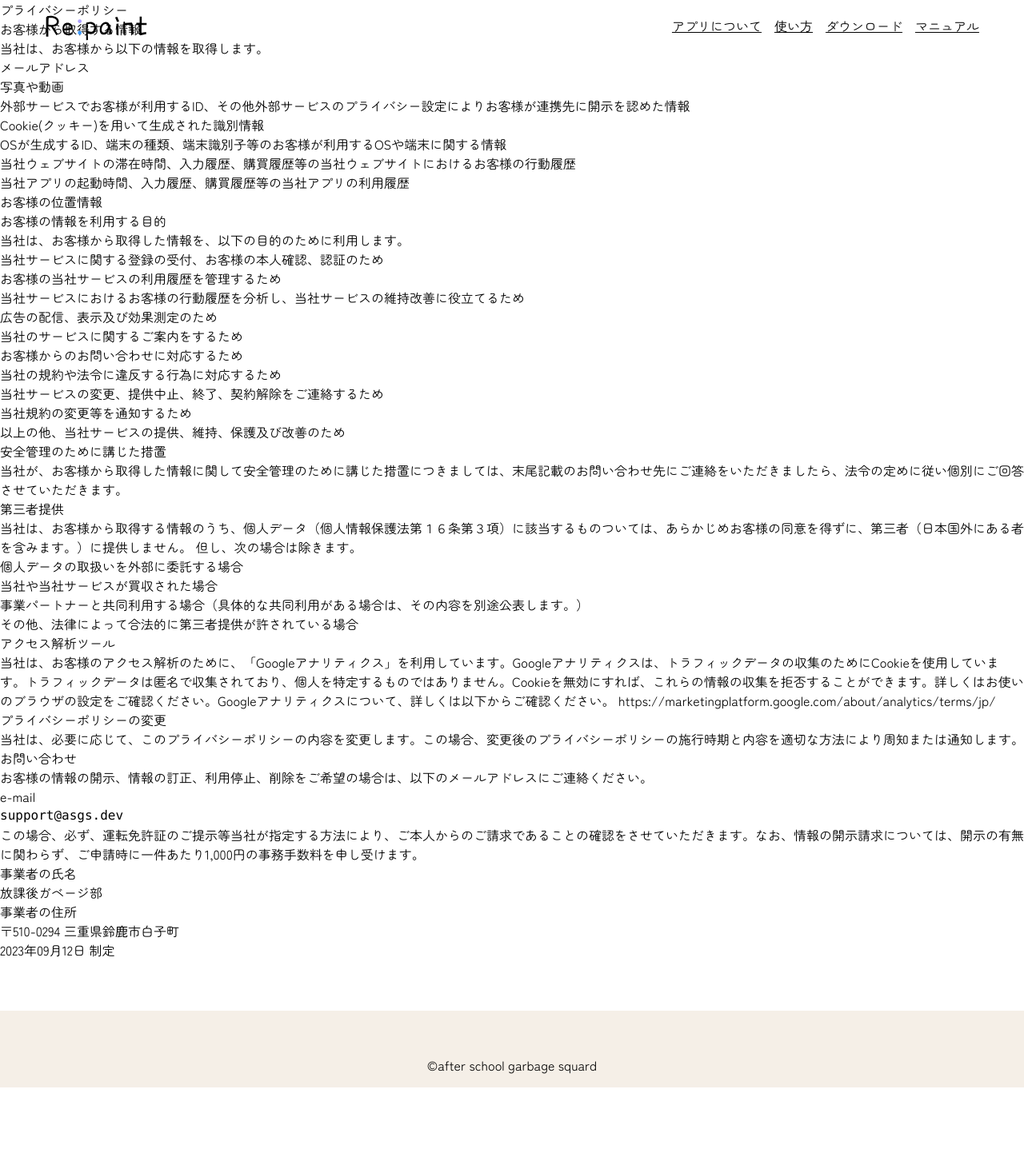
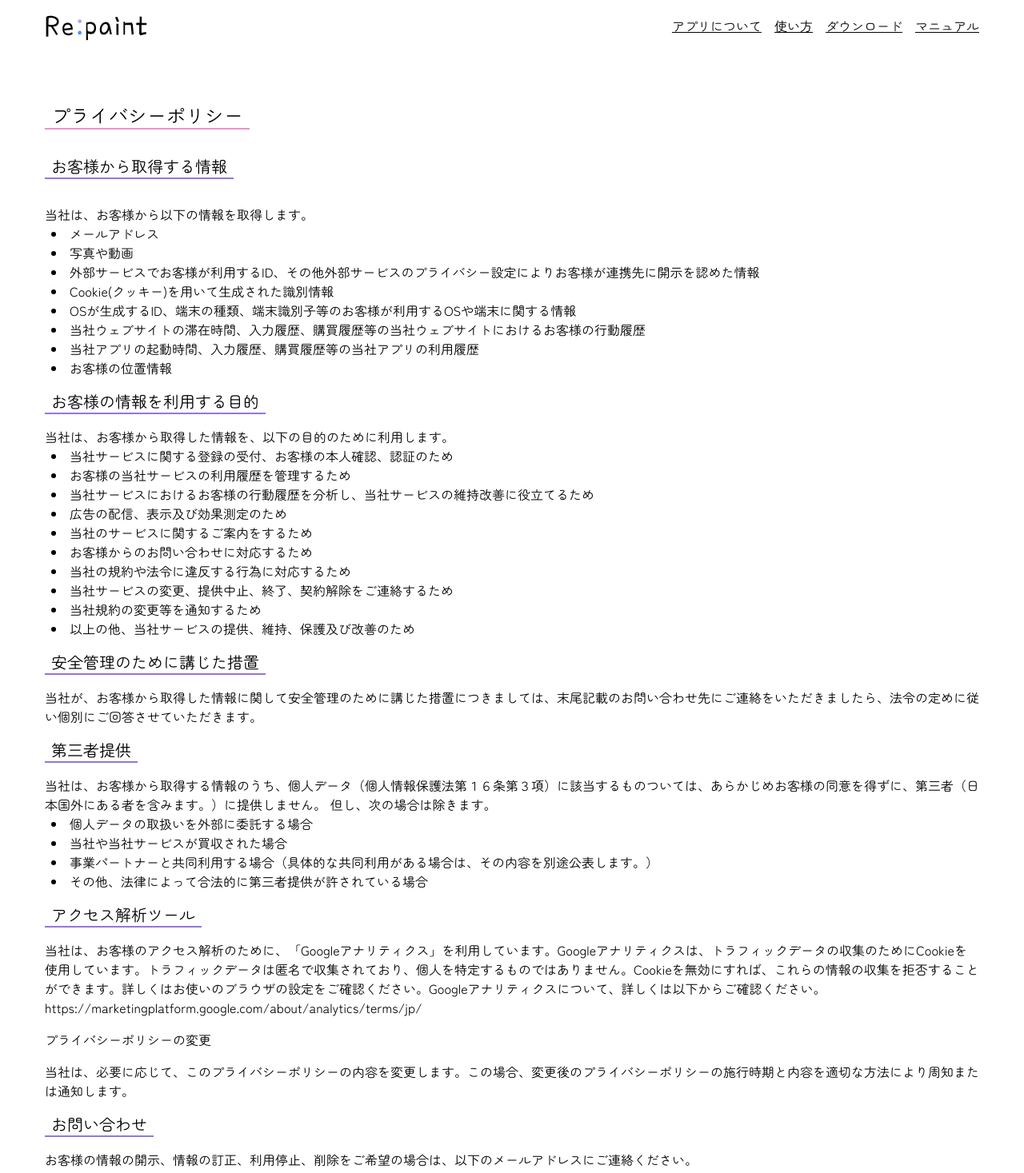
Before and after one commit to after-school-garbage-squad/repaint-LP, a React (Vite) app: page /privacy in a window 1280 px wide. Shown: the top 1467 px of the page at 80% size. Before the commit the page ends 1360 px from the top, so only its background shows below. Built offline with nearby package versions, Linux system fonts and the light colour scheme.

Commit message:
feat: プライバシーポリシーのスタイリング

```diff
--- a/src/pages/privacy.tsx
+++ b/src/pages/privacy.tsx
@@ -4,9 +4,9 @@ import { Footer } from "../ui/Footer";
 import { Header } from "../ui/Header";
 
 const menuList = [
-  { href: "#about", label: "アプリについて" },
-  { href: "#howtouse", label: "使い方" },
-  { href: "#download", label: "ダウンロード" },
+  { href: "/#about", label: "アプリについて" },
+  { href: "/#howtouse", label: "使い方" },
+  { href: "/#download", label: "ダウンロード" },
   { href: "/manual", label: "マニュアル" },
 ];
 
@@ -15,13 +15,17 @@ export const Privacy: FC = () => {
     <>
       <Header menuList={menuList} />
       <div className="grid gap-16">
-        <main>
-          <h1>プライバシーポリシー</h1>
-          <section>
-            <h2>お客様から取得する情報</h2>
-            <section>
+        <main className="mx-auto mt-24 w-full max-w-[1200px] px-4">
+          <h1 className="mt-8 w-max border-b-2 border-pink px-2 text-2xl">
+            プライバシーポリシー
+          </h1>
+          <section className="mt-8 flex flex-col gap-4">
+            <h2 className="w-max border-b-2 border-purple px-2 text-xl">
+              お客様から取得する情報
+            </h2>
+            <section className="mt-4">
               <p>当社は、お客様から以下の情報を取得します。</p>
-              <ul>
+              <ul className="list-inside list-disc pl-2">
                 <li>メールアドレス</li>
                 <li>写真や動画</li>
                 <li>
@@ -40,12 +44,14 @@ export const Privacy: FC = () => {
                 <li>お客様の位置情報</li>
               </ul>
             </section>
-            <h2>お客様の情報を利用する目的</h2>
+            <h2 className="w-max border-b-2 border-purple px-2 text-xl">
+              お客様の情報を利用する目的
+            </h2>
             <section>
               <p>
                 当社は、お客様から取得した情報を、以下の目的のために利用します。
               </p>
-              <ul>
+              <ul className="list-inside list-disc pl-2">
                 <li>
                   当社サービスに関する登録の受付、お客様の本人確認、認証のため
                 </li>
@@ -64,19 +70,23 @@ export const Privacy: FC = () => {
                 <li>以上の他、当社サービスの提供、維持、保護及び改善のため</li>
               </ul>
             </section>
-            <h2>安全管理のために講じた措置</h2>
+            <h2 className="w-max border-b-2 border-purple px-2 text-xl">
+              安全管理のために講じた措置
+            </h2>
             <section>
               <p>
                 当社が、お客様から取得した情報に関して安全管理のために講じた措置につきましては、末尾記載のお問い合わせ先にご連絡をいただきましたら、法令の定めに従い個別にご回答させていただきます。
               </p>
             </section>
-            <h2>第三者提供</h2>
+            <h2 className="w-max border-b-2 border-purple px-2 text-xl">
+              第三者提供
+            </h2>
             <section>
               <p>
                 当社は、お客様から取得する情報のうち、個人データ（個人情報保護法第１６条第３項）に該当するものついては、あらかじめお客様の同意を得ずに、第三者（日本国外にある者を含みます。）に提供しません。
                 但し、次の場合は除きます。
               </p>
-              <ul>
+              <ul className="list-inside list-disc pl-2">
                 <li>個人データの取扱いを外部に委託する場合</li>
                 <li>当社や当社サービスが買収された場合</li>
                 <li>
@@ -87,7 +97,9 @@ export const Privacy: FC = () => {
                 </li>
               </ul>
             </section>
-            <h2>アクセス解析ツール</h2>
+            <h2 className="w-max border-b-2 border-purple px-2 text-xl">
+              アクセス解析ツール
+            </h2>
             <section>
               <p>
                 当社は、お客様のアクセス解析のために、「Googleアナリティクス」を利用しています。Googleアナリティクスは、トラフィックデータの収集のためにCookieを使用しています。トラフィックデータは匿名で収集されており、個人を特定するものではありません。Cookieを無効にすれば、これらの情報の収集を拒否することができます。詳しくはお使いのブラウザの設定をご確認ください。Googleアナリティクスについて、詳しくは以下からご確認ください。
@@ -100,7 +112,9 @@ export const Privacy: FC = () => {
                 当社は、必要に応じて、このプライバシーポリシーの内容を変更します。この場合、変更後のプライバシーポリシーの施行時期と内容を適切な方法により周知または通知します。
               </p>
             </section>
-            <h2>お問い合わせ</h2>
+            <h2 className="w-max border-b-2 border-purple px-2 text-xl">
+              お問い合わせ
+            </h2>
             <section>
               <p>
                 お客様の情報の開示、情報の訂正、利用停止、削除をご希望の場合は、以下のメールアドレスにご連絡ください。
@@ -111,11 +125,15 @@ export const Privacy: FC = () => {
                 この場合、必ず、運転免許証のご提示等当社が指定する方法により、ご本人からのご請求であることの確認をさせていただきます。なお、情報の開示請求については、開示の有無に関わらず、ご申請時に一件あたり1,000円の事務手数料を申し受けます。
               </p>
             </section>
-            <h2>事業者の氏名</h2>
+            <h2 className="w-max border-b-2 border-purple px-2 text-xl">
+              事業者の氏名
+            </h2>
             <section>
               <p>放課後ガベージ部</p>
             </section>
-            <h2>事業者の住所</h2>
+            <h2 className="w-max border-b-2 border-purple px-2 text-xl">
+              事業者の住所
+            </h2>
             <section>
               <p>〒510-0294 三重県鈴鹿市白子町</p>
             </section>
```
Also changed, not shown: src/route.tsx (added, +20 -0 lines).
